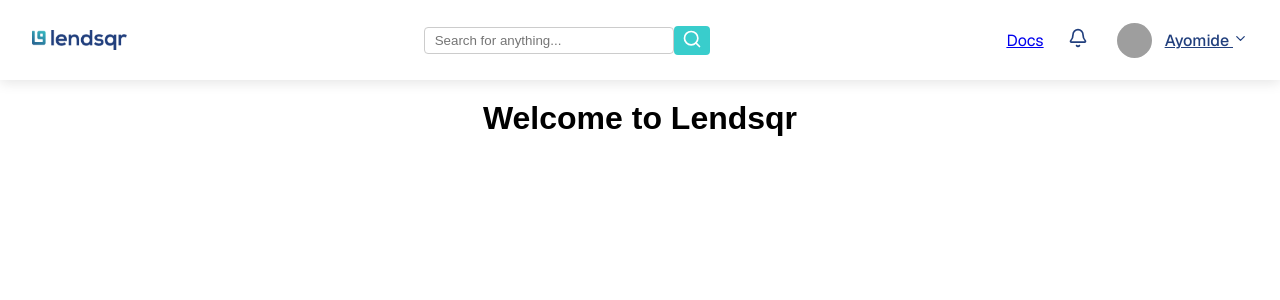
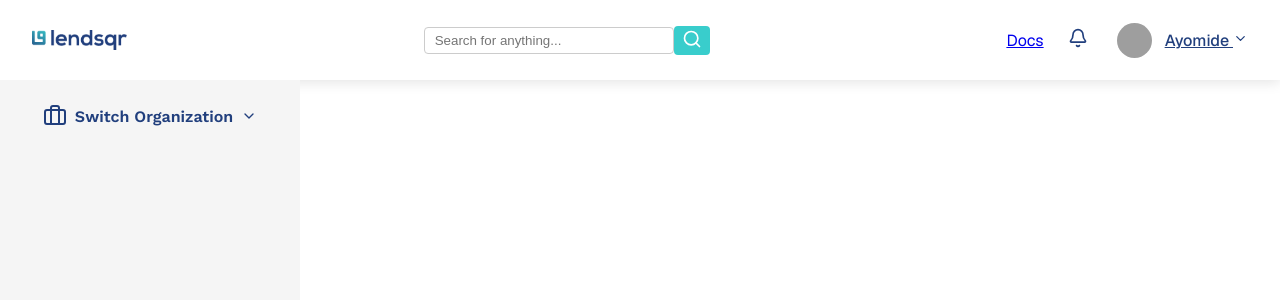
Before and after one commit to CodewithMiguelll/lendsqr-fe-test, a Next.js app: page / in a window 1280 px wide. Shown: the top 300 px of the page. Built offline with nearby package versions, Linux system fonts and the light colour scheme; grey boxes are pictures that could not be loaded.

Commit message:
feat: restructure sidebar component and update styles for improved layout

```diff
--- a/src/app/page.module.scss
+++ b/src/app/page.module.scss
@@ -1,13 +1,23 @@
 .page{
   display: flex;
-  flex-direction: column;
-  align-items: center;
-  padding: 20px;
-  font-family: Arial, Helvetica, sans-serif;
 }
 
-.hero-title{
-  font-size: 2.5rem;
-  color: #333;
-  margin-bottom: 10px;
+.sidebar{
+  width: 300px;
+  padding: 1.5rem;
+  color: #213f7d;
+  background-color: #f5f5f5;
+  height: 100dvh;
 }
+
+.sidebarHeader{
+  display: flex;
+  justify-content: center;
+  align-items: center;
+  gap: 8px;
+}
+
+.sidebarHeader span{
+  font-size: 1rem;
+  font-weight: 600;
+}
--- a/src/app/page.tsx
+++ b/src/app/page.tsx
@@ -1,12 +1,26 @@
 import Image from "next/image";
 import styles from "./page.module.scss";
+import { Briefcase, ChevronDown } from "lucide-react";
+import { Work_Sans } from "next/font/google";
+import Link from "next/link";
 
+const workSans = Work_Sans({
+  subsets: ["latin"],
+  weight: ["400", "500", "600", "700"],
+})
 export default function Home() {
   return (
     <>
-    <div className={styles.page}>
-      <h1 className={styles.title}>Welcome to Lendsqr</h1>
-    </div>
+      <div className={`${workSans.className} ${styles.page}`}>
+        <div className={styles.sidebar}>
+          <div className={styles.sidebarHeader}>
+            <Briefcase size={24} />
+            <span>Switch Organization</span>
+            <ChevronDown size={16} />
+          </div>
+        </div>
+        <div className={styles.content}></div>
+      </div>
     </>
   );
 }
```
